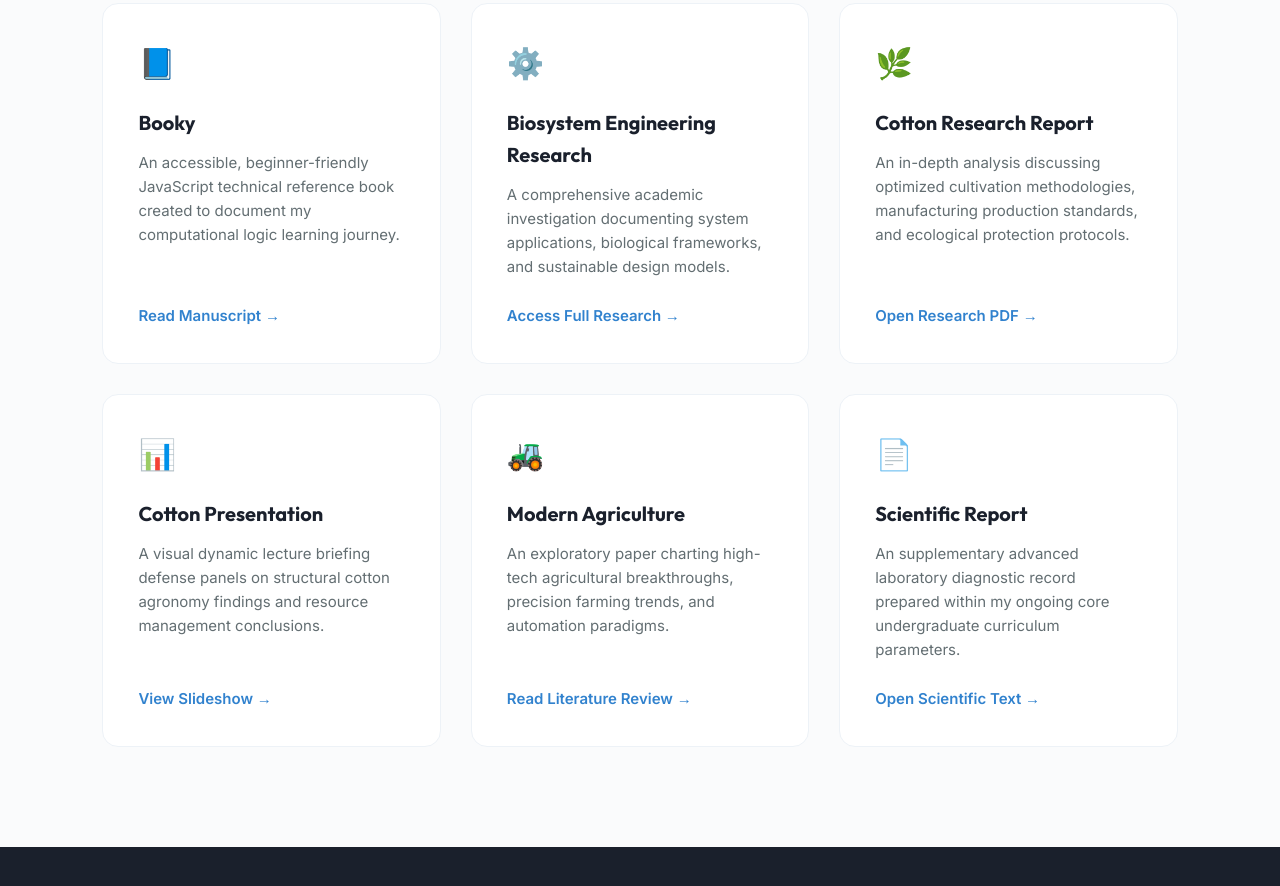
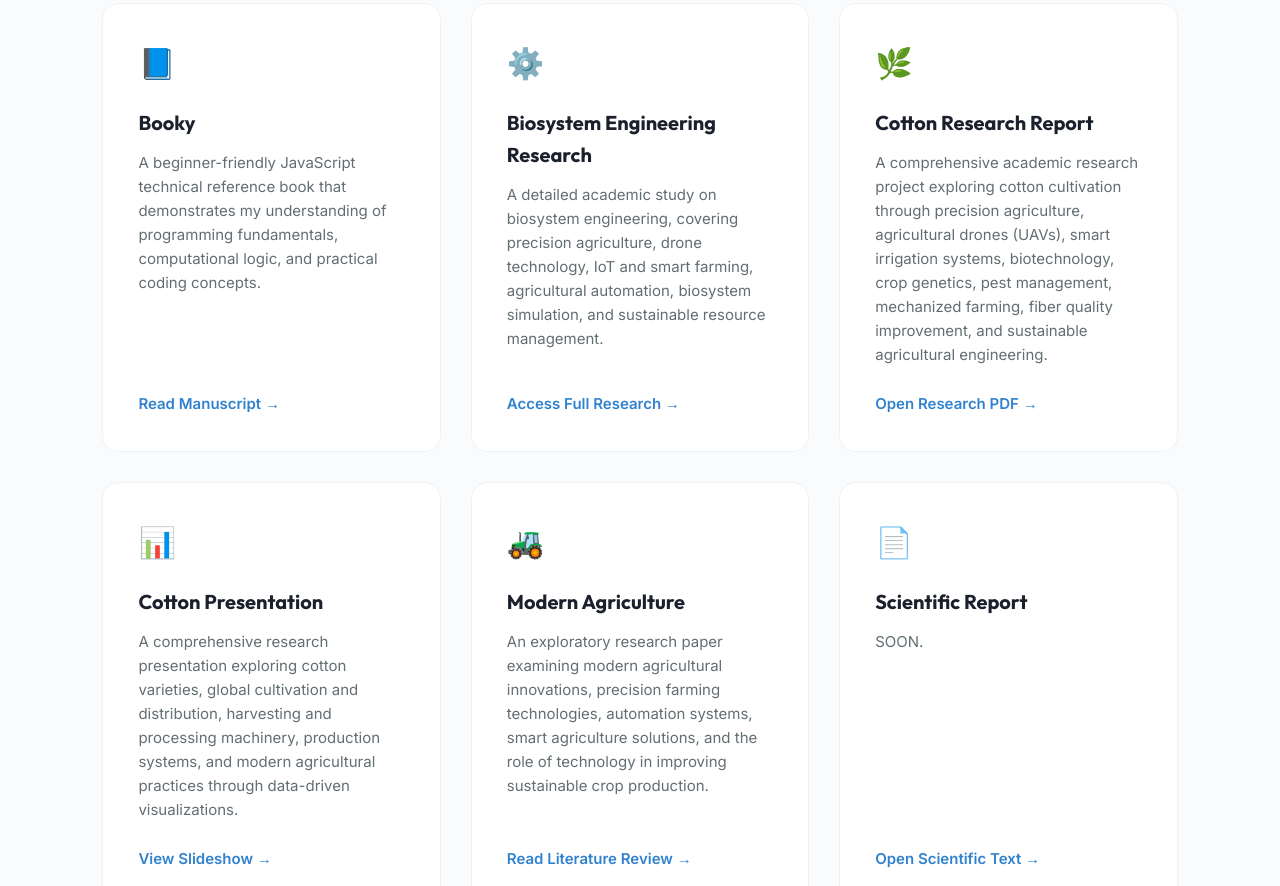
Before and after one commit to EstherKamal/JavaScript, a plain HTML site: page index.html in a window 1280 px wide. Shown: the part 1914-2800 px from the top of the page. Drawn offline with Linux system fonts and the light colour scheme.

Commit message:
Update index.html

```diff
--- a/index.html
+++ b/index.html
@@ -104,7 +104,7 @@
         <div class="portfolio-card">
             <div class="card-icon">📘</div>
             <h3>Booky</h3>
-            <p>An accessible, beginner-friendly JavaScript technical reference book created to document my computational logic learning journey.</p>
+            <p>A beginner-friendly JavaScript technical reference book that demonstrates my understanding of programming fundamentals, computational logic, and practical coding concepts.</p>
             <a href="booky (2).pdf" target="_blank">Read Manuscript →</a>
         </div>
 
@@ -112,7 +112,7 @@
         <div class="portfolio-card">
             <div class="card-icon">⚙️</div>
             <h3>Biosystem Engineering Research</h3>
-            <p>A comprehensive academic investigation documenting system applications, biological frameworks, and sustainable design models.</p>
+            <p>A detailed academic study on biosystem engineering, covering precision agriculture, drone technology, IoT and smart farming, agricultural automation, biosystem simulation, and sustainable resource management.</p>
             <a href="Biosystem engineering.pdf" target="_blank">Access Full Research →</a>
         </div>
 
@@ -120,7 +120,7 @@
         <div class="portfolio-card">
             <div class="card-icon">🌿</div>
             <h3>Cotton Research Report</h3>
-            <p>An in-depth analysis discussing optimized cultivation methodologies, manufacturing production standards, and ecological protection protocols.</p>
+            <p>A comprehensive academic research project exploring cotton cultivation through precision agriculture, agricultural drones (UAVs), smart irrigation systems, biotechnology, crop genetics, pest management, mechanized farming, fiber quality improvement, and sustainable agricultural engineering.</p>
             <a href="Cotton research report.pdf" target="_blank">Open Research PDF →</a>
         </div>
 
@@ -128,7 +128,7 @@
         <div class="portfolio-card">
             <div class="card-icon">📊</div>
             <h3>Cotton Presentation</h3>
-            <p>A visual dynamic lecture briefing defense panels on structural cotton agronomy findings and resource management conclusions.</p>
+            <p>A comprehensive research presentation exploring cotton varieties, global cultivation and distribution, harvesting and processing machinery, production systems, and modern agricultural practices through data-driven visualizations.</p>
             <a href="Cotton presentation.pdf" target="_blank">View Slideshow →</a>
         </div>
 
@@ -136,7 +136,7 @@
         <div class="portfolio-card">
             <div class="card-icon">🚜</div>
             <h3>Modern Agriculture</h3>
-            <p>An exploratory paper charting high-tech agricultural breakthroughs, precision farming trends, and automation paradigms.</p>
+            <p>An exploratory research paper examining modern agricultural innovations, precision farming technologies, automation systems, smart agriculture solutions, and the role of technology in improving sustainable crop production.</p>
             <a href="modern agriculture.pdf" target="_blank">Read Literature Review →</a>
         </div>
 
@@ -144,7 +144,7 @@
         <div class="portfolio-card">
             <div class="card-icon">📄</div>
             <h3>Scientific Report</h3>
-            <p>An supplementary advanced laboratory diagnostic record prepared within my ongoing core undergraduate curriculum parameters.</p>
+            <p>SOON.</p>
             <a href="Scientific Report.pdf" target="_blank">Open Scientific Text →</a>
         </div>
     </div>
```
